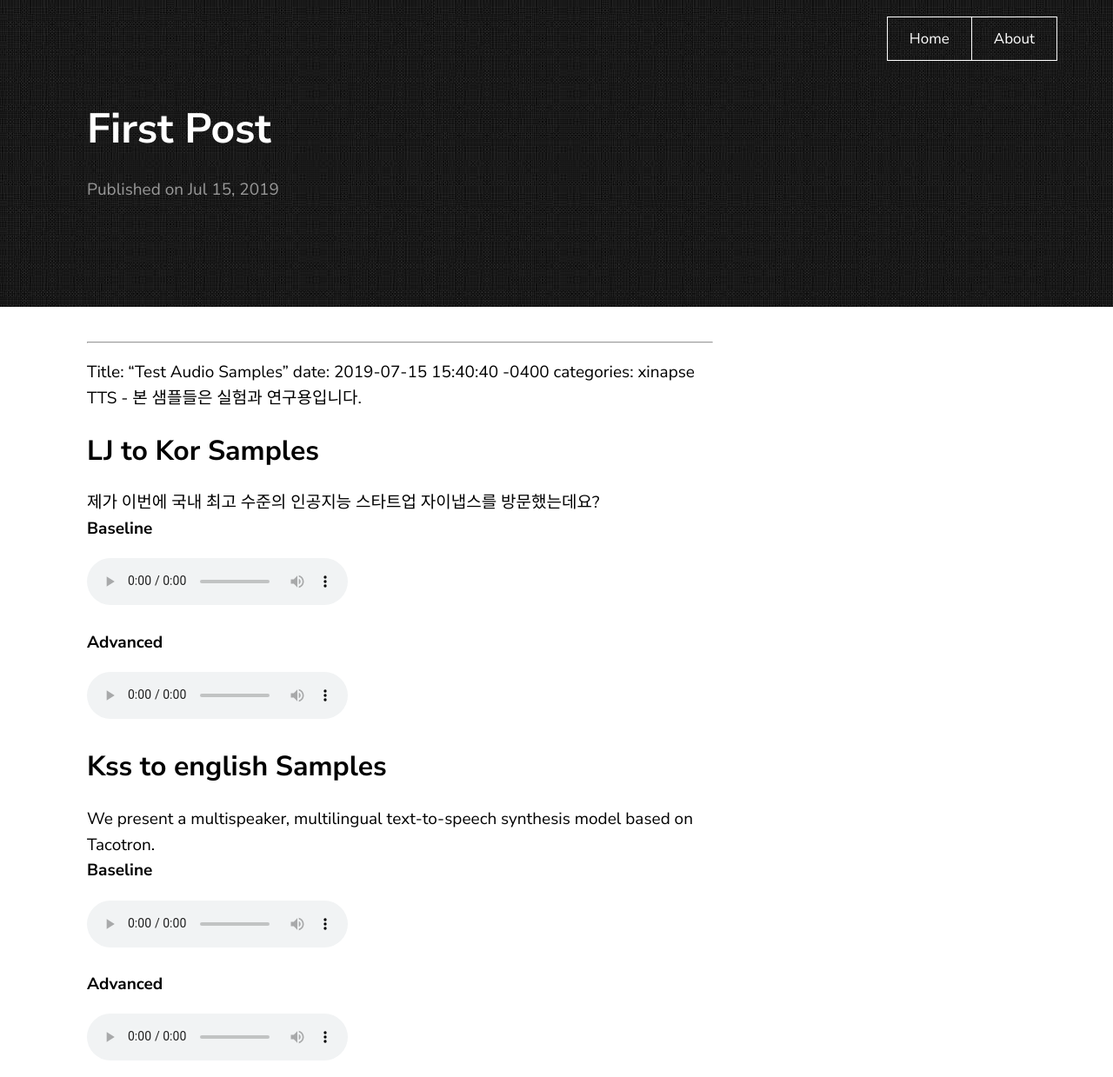
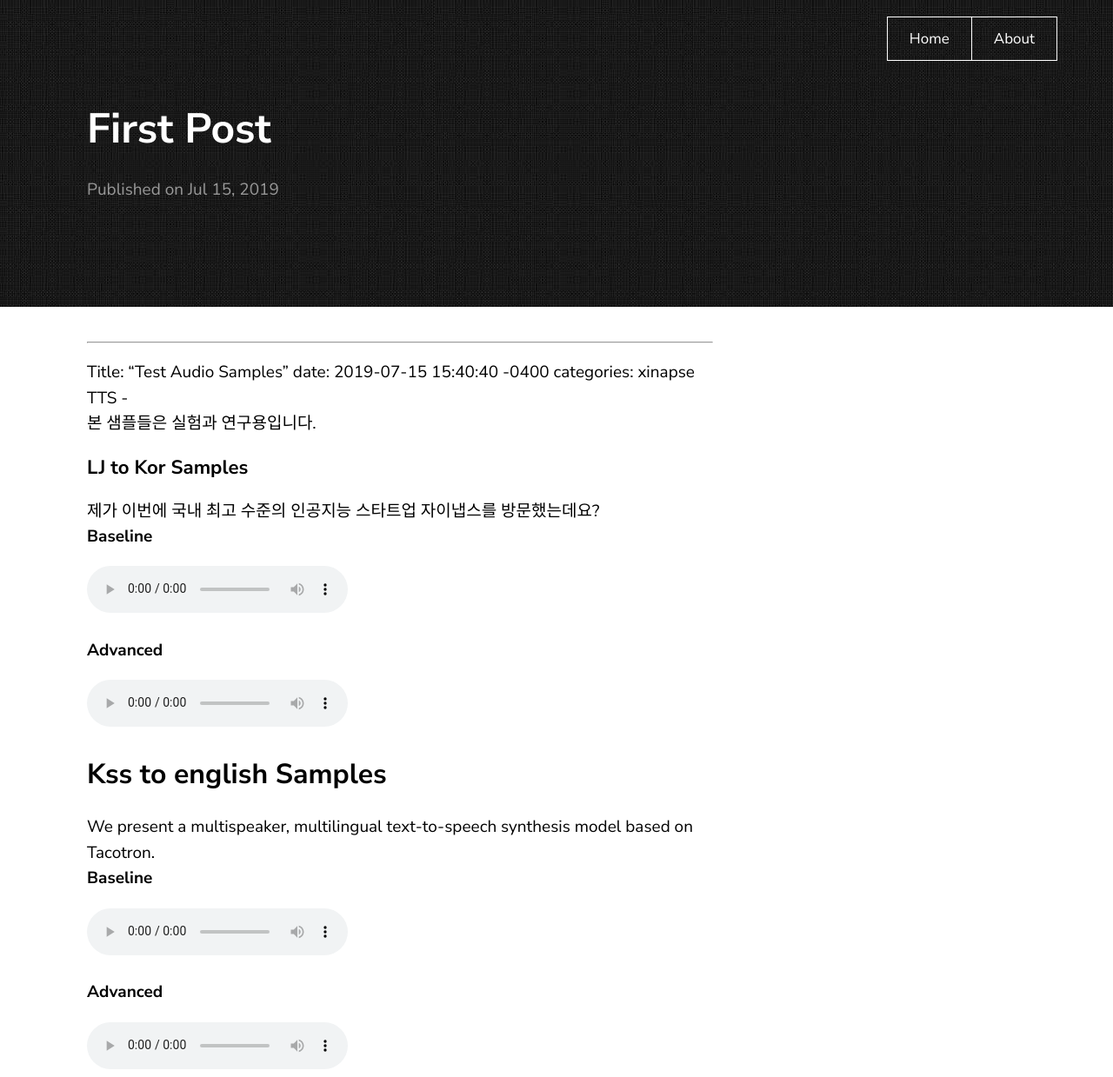
Before and after one commit to Ondal90/ondal90, a Jekyll site: the page built from _posts/2019-07-15-first-post.md, in a window 1280 px wide. Shown: the whole page at 87% size. Built offline with Jekyll 4.4.1, drawn with Linux system fonts in a browser that asks for light colours; our own code applies the rules of GitHub Pages for plain Markdown files.

Commit message:
Update 2019-07-15-first-post.md

```diff
--- a/_posts/2019-07-15-first-post.md
+++ b/_posts/2019-07-15-first-post.md
@@ -3,9 +3,9 @@ Title: "Test Audio Samples"
 date: 2019-07-15 15:40:40 -0400
 categories: xinapse TTS
 -
-본 샘플들은 실험과 연구용입니다.
+<br>본 샘플들은 실험과 연구용입니다.
 
-<h2>LJ to Kor Samples</h2>
+<h3>LJ to Kor Samples</h3>
 제가 이번에 국내 최고 수준의 인공지능 스타트업 자이냅스를 방문했는데요?<br>
 <b>Baseline</b>
 <audio src="/audio_samples/LJ_baseline.wav" controls></audio>
@@ -15,6 +15,6 @@ categories: xinapse TTS
 <h2>Kss to english Samples</h2>
 We present a multispeaker, multilingual text-to-speech synthesis model based on Tacotron.<br>
 <b>Baseline</b>
-<audio src="/audio_samples/kss_Baseline.wav" controls></audio>
+<audio src="/audio_samples/kss_baseline.wav" controls></audio>
 <b>Advanced</b>
 <audio src="/audio_samples/kss_new.wav" controls></audio>
```
